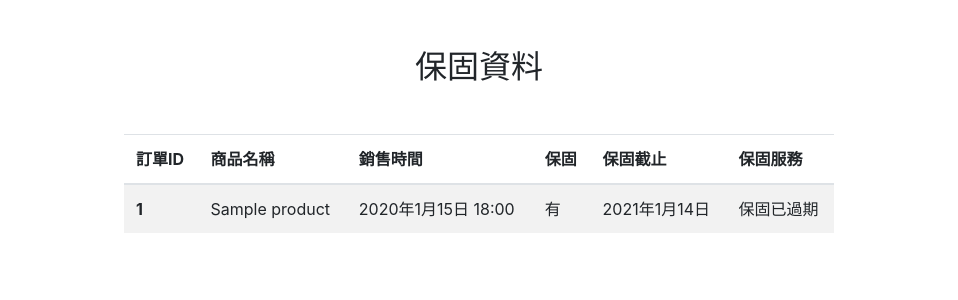
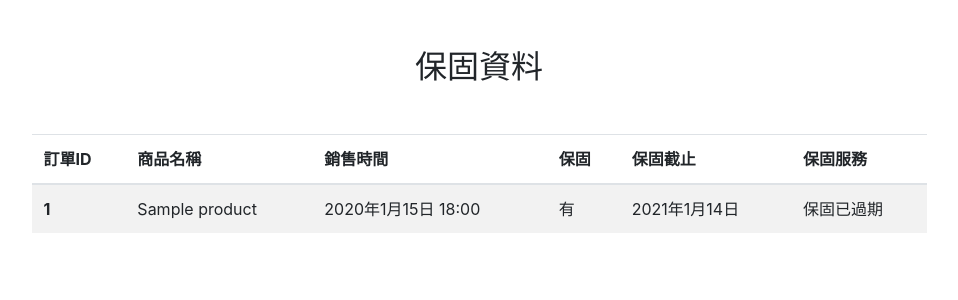
Before and after one commit to hank1224/SE_Group11, a Django app: template SE_final/templates/ShopWeb/warranty.html in a window 1280 px wide. Shown: the part 56-356 px from the top of the page, without its empty margins (161-1119 px from the left). Run offline with Django 4.2, Linux system fonts and the light colour scheme; the template is opened without the code that fills it: values that come from a table or form of the project are taken from there, others are empty; tables that the repository leaves empty hold one stand-in row (values such as "Sample post"); parts of the project's set-up code (start-up, migrations or seed data) failed here and were passed over; some libraries are stand-ins or nearby versions.

Commit message:
update README.md

```diff
--- a/SE_final/templates/ShopWeb/warranty.html
+++ b/SE_final/templates/ShopWeb/warranty.html
@@ -6,7 +6,7 @@
   <h2 class="text-center mb-5">保固資料</h2>
 
   <div class="row justify-content-center">
-    <div class="col-12 col-lg-8">
+    <div class="col-12 col-lg-10">
 
       {% if records %}
       <div class="table-responsive">
```
Also changed, not shown: README.md.
